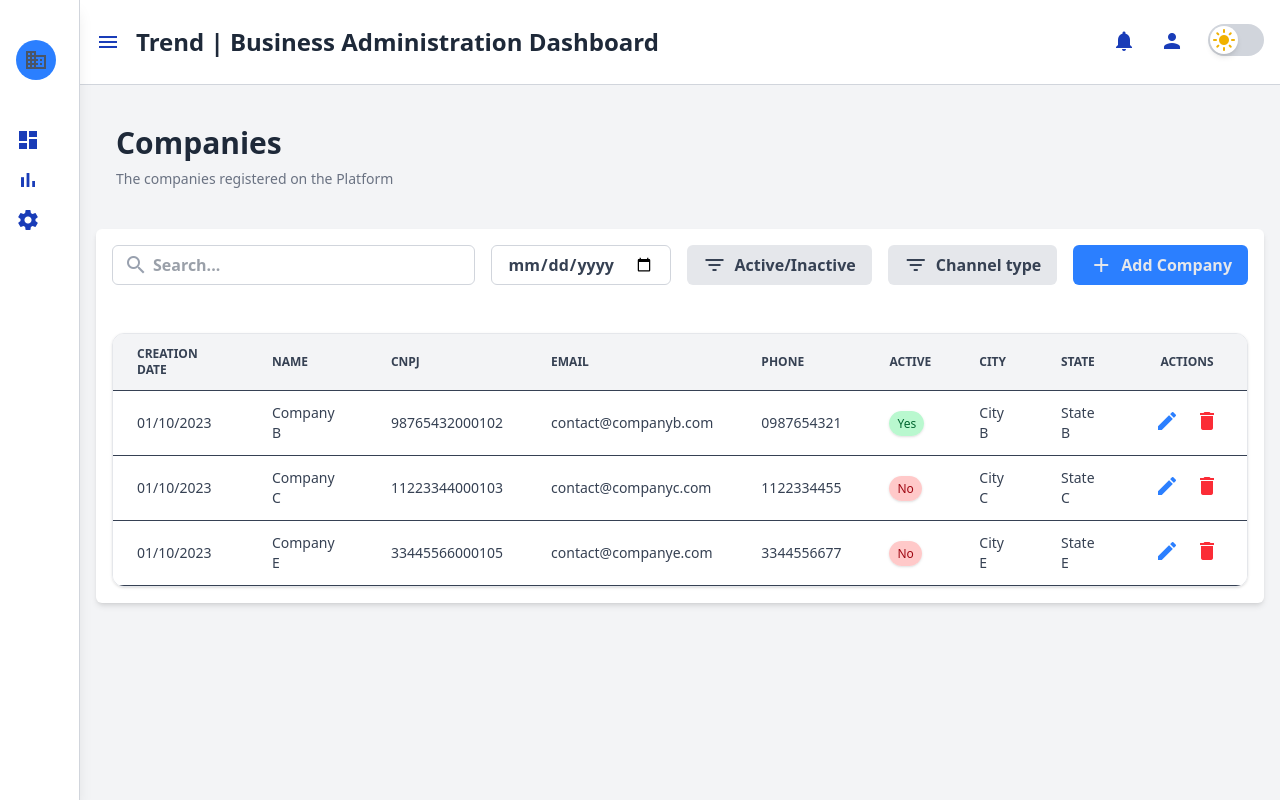
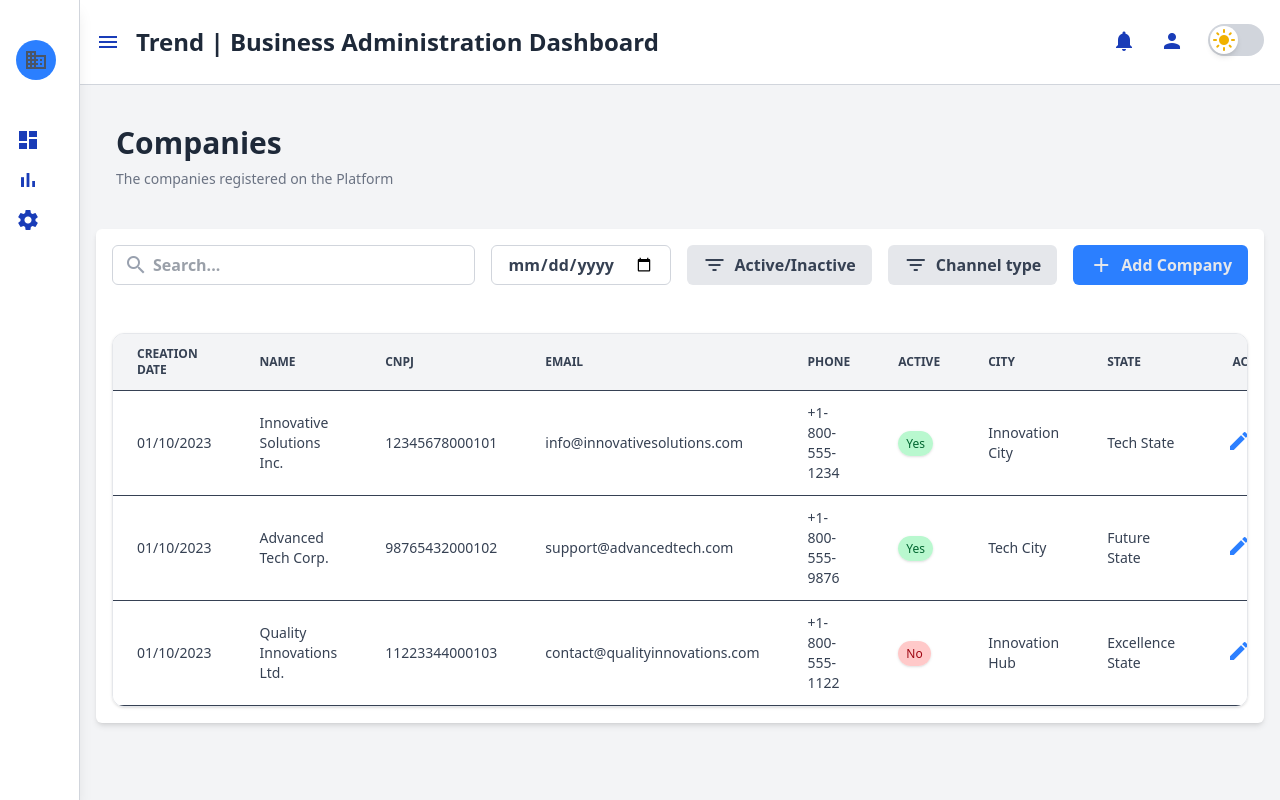
Before and after one commit to coderick137/teste-tecnico-trend, an Angular app: page / in a window 1280 px wide. Built offline with nearby package versions, Linux system fonts and the light colour scheme; data requests are answered from the project's data file.

Commit message:
finaalizaa

```diff
--- a/db.json
+++ b/db.json
@@ -1,67 +1,85 @@
 {
   "companies": [
     {
-      "id": "2",
-      "name": "Company B",
-      "cnpj": "98765432000102",
-      "description": "Description for Company B",
-      "chanels": 3,
+      "id": 1,
+      "name": "Innovative Solutions Inc.",
+      "cnpj": "12345678000101",
+      "description": "A leading company providing innovative solutions in its industry.",
       "thumbnail": null,
-      "users": 15,
       "active": true,
       "address": {
-        "neighborhood": "Neighborhood B",
-        "city": "City B",
-        "state": "State B",
+        "neighborhood": "Tech Valley",
+        "city": "Innovation City",
+        "state": "Tech State",
+        "zipCode": "12345-678"
+      },
+      "contact": {
+        "phone": "+1-800-555-1234",
+        "email": "info@innovativesolutions.com"
+      },
+      "createdAt": "2023-10-01T00:00:00Z",
+      "enableCSAT": false,
+      "enableAI": false,
+      "enableTrendVoip": false,
+      "maxCloudApi": 100,
+      "maxBusiness": 50,
+      "maxBusinessPro": 20,
+      "monthlyValue": 500,
+      "recurrence": "Monthly"
+    },
+    {
+      "id": 2,
+      "name": "Advanced Tech Corp.",
+      "cnpj": "98765432000102",
+      "description": "A dynamic company specializing in advanced technology and customer service.",
+      "thumbnail": null,
+      "active": true,
+      "address": {
+        "neighborhood": "Innovation Park",
+        "city": "Tech City",
+        "state": "Future State",
         "zipCode": "23456-789"
       },
       "contact": {
-        "phone": "0987654321",
-        "email": "contact@companyb.com"
+        "phone": "+1-800-555-9876",
+        "email": "support@advancedtech.com"
       },
-      "createdAt": "2023-10-01T00:00:00Z"
+      "createdAt": "2023-10-01T00:00:00Z",
+      "enableCSAT": true,
+      "enableAI": false,
+      "enableTrendVoip": true,
+      "maxCloudApi": 200,
+      "maxBusiness": 100,
+      "maxBusinessPro": 50,
+      "monthlyValue": 1000,
+      "recurrence": "Monthly"
     },
     {
-      "id": "3",
-      "name": "Company C",
+      "id": 3,
+      "name": "Quality Innovations Ltd.",
       "cnpj": "11223344000103",
-      "description": "Description for Company C",
-      "chanels": 1,
+      "description": "A trusted company known for its commitment to quality and innovation.",
       "thumbnail": null,
-      "users": 5,
       "active": false,
       "address": {
-        "neighborhood": "Neighborhood C",
-        "city": "City C",
-        "state": "State C",
+        "neighborhood": "Quality District",
+        "city": "Innovation Hub",
+        "state": "Excellence State",
         "zipCode": "34567-890"
       },
       "contact": {
-        "phone": "1122334455",
-        "email": "contact@companyc.com"
+        "phone": "+1-800-555-1122",
+        "email": "contact@qualityinnovations.com"
       },
-      "createdAt": "2023-10-01T00:00:00Z"
-    },
-    {
-      "id": "5",
-      "name": "Company E",
-      "cnpj": "33445566000105",
-      "description": "Description for Company E",
-      "chanels": 2,
-      "thumbnail": null,
-      "users": 8,
-      "active": false,
-      "address": {
-        "neighborhood": "Neighborhood E",
-        "city": "City E",
-        "state": "State E",
-        "zipCode": "56789-012"
-      },
-      "contact": {
-        "phone": "3344556677",
-        "email": "contact@companye.com"
-      },
-      "createdAt": "2023-10-01T00:00:00Z"
+      "createdAt": "2023-10-01T00:00:00Z",
+      "enableCSAT": false,
+      "enableAI": true,
+      "enableTrendVoip": false,
+      "maxCloudApi": 50,
+      "maxBusiness": 20,
+      "maxBusinessPro": 10,
+      "monthlyValue": 300,
+      "recurrence": "Monthly"
     }
   ]
 }
--- a/src/app/components/company-form/company-form.component.html
+++ b/src/app/components/company-form/company-form.component.html
@@ -34,6 +34,10 @@
           type="text"
           formControlName="cnpj"
           class="w-full px-4 py-3 border border-gray-300 dark:border-gray-600 rounded-md bg-gray-100 dark:bg-gray-800 text-gray-800 dark:text-gray-200 focus:outline-none focus:ring-2 focus:ring-blue-500"
+          (input)="onCNPJChange($event)"
+          maxlength="18"
+          pattern="\d*"
+          oninput="this.value = this.value.replace(/\D/g, '')"
         />
         @if (companyForm.get('cnpj')?.touched &&
         companyForm.get('cnpj')?.invalid) {
@@ -78,6 +82,10 @@
           type="text"
           formControlName="phone"
           class="w-full px-4 py-3 border border-gray-300 dark:border-gray-600 rounded-md bg-gray-100 dark:bg-gray-800 text-gray-800 dark:text-gray-200 focus:outline-none focus:ring-2 focus:ring-blue-500"
+          (input)="onPhoneChange($event)"
+          maxlength="15"
+          pattern="\d*"
+          oninput="this.value = this.value.replace(/\D/g, '')"
         />
       </div>
     </fieldset>
@@ -139,6 +147,10 @@
           type="text"
           formControlName="zipCode"
           class="w-full px-4 py-3 border border-gray-300 dark:border-gray-600 rounded-md bg-gray-100 dark:bg-gray-800 text-gray-800 dark:text-gray-200 focus:outline-none focus:ring-2 focus:ring-blue-500"
+          (input)="onZipCodeChange($event)"
+          maxlength="10"
+          pattern="\d*"
+          oninput="this.value = this.value.replace(/\D/g, '')"
         />
       </div>
     </fieldset>
@@ -246,14 +258,16 @@
           for="monthlyValue"
           class="block mb-2 text-sm font-semibold text-gray-700 dark:text-gray-300"
         >
-          Monthly Value
+          Monthly
         </label>
         <input
           id="monthlyValue"
-          type="number"
-          min="0"
+          type="text"
           formControlName="monthlyValue"
+          [value]="formattedMonthlyValue"
           class="w-full px-4 py-3 border border-gray-300 dark:border-gray-600 rounded-md bg-gray-100 dark:bg-gray-800 text-gray-800 dark:text-gray-200 focus:outline-none focus:ring-2 focus:ring-blue-500"
+          (input)="onCurrencyChange($event)"
+          placeholder="R$ 0,00"
         />
       </div>
 
@@ -269,10 +283,10 @@
           formControlName="recurrence"
           class="w-full px-4 py-3 border border-gray-300 dark:border-gray-600 rounded-md bg-gray-100 dark:bg-gray-800 text-gray-800 dark:text-gray-200 focus:outline-none"
         >
-          <option value="Mensal">Mensal</option>
-          <option value="Trimestral">Trimestral</option>
-          <option value="Semestral">Semestral</option>
-          <option value="Anual">Anual</option>
+          <option value="Monthly">Monthly</option>
+          <option value="Quarterly">Quarterly</option>
+          <option value="Semiannual">Semiannual</option>
+          <option value="Annual">Annual</option>
         </select>
       </div>
     </fieldset>
--- a/src/app/components/company-form/company-form.component.ts
+++ b/src/app/components/company-form/company-form.component.ts
@@ -3,6 +3,7 @@ import { FormBuilder, Validators, ReactiveFormsModule } from '@angular/forms';
 import { ActivatedRoute, Router } from '@angular/router';
 import { CompanyService } from '../../service/company.service';
 import { CommonModule } from '@angular/common';
+import { maskZipCode, maskCNPJ, maskPhone } from '../../utils/utils';
 
 @Component({
   selector: 'app-company-form',
@@ -14,6 +15,11 @@ import { CommonModule } from '@angular/common';
 export class CompanyFormComponent {
   readonly companyForm;
   public companyId: number | null = null;
+  public formattedMonthlyValue: string = 'R$ 0,00';
+
+  maskCNPJ = maskCNPJ;
+  maskPhone = maskPhone;
+  maskZipCode = maskZipCode;
 
   constructor(
     private fb: FormBuilder,
@@ -124,4 +130,41 @@ export class CompanyFormComponent {
   goToDashboard(): void {
     this.router.navigate(['/']);
   }
+
+  onCNPJChange(event: Event): void {
+    const inputElement = event.target as HTMLInputElement;
+    const cnpjControl = this.companyForm.get('cnpj');
+    if (cnpjControl && inputElement) {
+      cnpjControl.setValue(maskCNPJ(inputElement.value || ''));
+    }
+  }
+
+  onPhoneChange(event: Event): void {
+    const inputElement = event.target as HTMLInputElement;
+    const phoneControl = this.companyForm.get('contact.phone');
+    if (phoneControl && inputElement) {
+      phoneControl.setValue(maskPhone(inputElement.value || ''));
+    }
+  }
+
+  onZipCodeChange(event: Event): void {
+    const inputElement = event.target as HTMLInputElement;
+    const cepControl = this.companyForm.get('address.zipCode');
+    if (cepControl && inputElement) {
+      cepControl.setValue(maskZipCode(inputElement.value || ''));
+    }
+  }
+
+  onCurrencyChange(event: Event): void {
+    const inputElement = event.target as HTMLInputElement;
+    const rawValue = inputElement.value.replace(/\D/g, '');
+    const numericValue = parseFloat(rawValue) / 100 || 0;
+
+    this.formattedMonthlyValue = numericValue.toLocaleString('pt-BR', {
+      style: 'currency',
+      currency: 'BRL',
+    });
+
+    this.companyForm.get('monthlyValue')?.setValue(numericValue);
+  }
 }
--- /dev/null
+++ b/src/app/utils/utils.ts
@@ -0,0 +1,21 @@
+export function maskCNPJ(cnpj: string): string {
+  return cnpj
+    .replace(/\D/g, '') // Remove non-numeric characters
+    .replace(/^(\d{2})(\d)/, '$1.$2') // Add first dot
+    .replace(/^(\d{2})\.(\d{3})(\d)/, '$1.$2.$3') // Add second dot
+    .replace(/\.(\d{3})(\d)/, '.$1/$2') // Add slash
+    .replace(/(\d{4})(\d)/, '$1-$2'); // Add dash
+}
+
+export function maskPhone(phone: string): string {
+  return phone
+    .replace(/\D/g, '') // Remove non-numeric characters
+    .replace(/^(\d{2})(\d)/, '($1) $2') // Add parentheses around area code
+    .replace(/(\d{4,5})(\d{4})$/, '$1-$2'); // Add dash for the number
+}
+
+export function maskZipCode(cep: string): string {
+  return cep
+    .replace(/\D/g, '') // Remove non-numeric characters
+    .replace(/^(\d{5})(\d)/, '$1-$2'); // Add dash after the first five digits
+}
```
